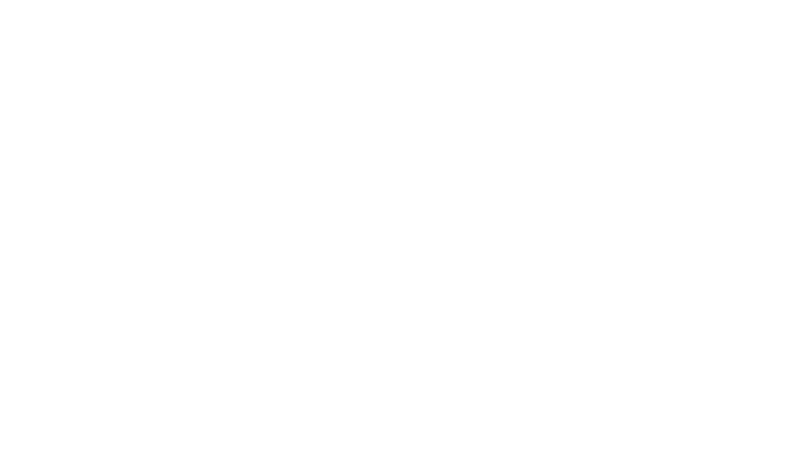
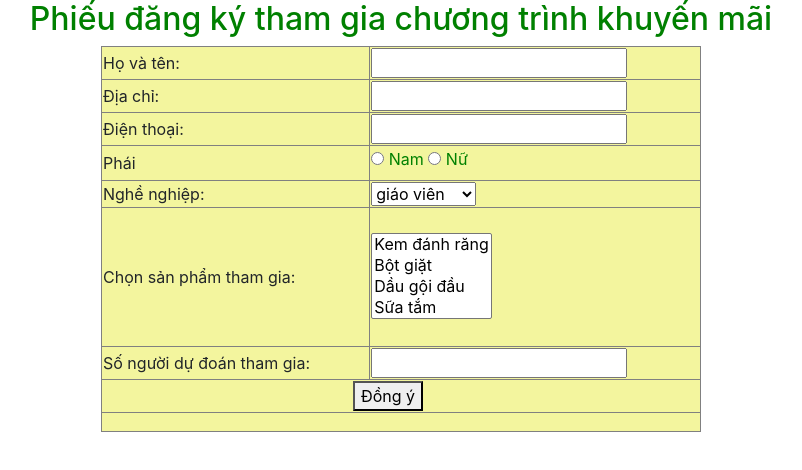
Before and after one commit to MinhThuong8694/MinhThuong8694.github.io, a plain HTML site: page demo/Bai12.html in a window 1280 px wide. Shown: the whole page, without its empty margins (239-1041 px from the left). Drawn offline with nearby package versions, Linux system fonts and the light colour scheme.

Commit message:
them file

```diff
--- a/demo/Bai12.html
+++ b/demo/Bai12.html
@@ -5,11 +5,78 @@
     <meta name="viewport" content="width=device-width, initial-scale=1.0">
     <title>Demo bài 12</title>
     <link rel="stylesheet" href="https://stackpath.bootstrapcdn.com/bootstrap/4.1.3/css/bootstrap.min.css">
-
+    <style>
+        table{
+            margin: 0 auto;
+            background-color: rgb(243, 245, 158);
+            width: 600px;
+        }
+    </style>
+<!-- Có cách nào để cho nút button vào giữa k cần margin-left không? làm sao điều chỉn được các ô nhập dl -->
 </head>
 <body>
     <div class="container">
+        <h2 style="color: green; text-align: center;">Phiếu đăng ký tham gia chương trình khuyến mãi</h2>
+        <table border="1">
+            <tr>
+                <td>Họ và tên:</td>
+                <td><input type="text" id="name" name="name"></td>
+            </tr>
+            <tr>
+                <td>Địa chỉ:</td>
+                <td><input type="text" id="address" name="address"></td>
+            </tr>
+            <tr>
+                <td>Điện thoại:</td>
+                <td><input type="number"></td>
+            </tr>
+            <tr>
+                <td>Phái</td>
+                <td>
+                    <input type="radio" id="male" name="gender" value="male">
+                    <label for="male" style="color: green;">Nam</label>
+                    <input type="radio" id="female" name="gender" value="female">
+                    <label for="female" style="color: green;">Nữ</label><br>
+                </td>
+            </tr>
+            <tr>
+                <td>Nghề nghiệp:</td>
+                <td>
+                    <select id="jobs" name="jobs">
+                        <option value="teacher">giáo viên</option>
+                        <option value="student">Học sinh</option>
+                        <option value="worker">Công nhân</option>
+                        <option value="engineer">Kỹ sư</option>
+                    </select>
+                </td>
+            </tr>
+            <tr>
+                <td>Chọn sản phẩm tham gia:</td>
+                <td>
+                    <br>
+                    <select id="" name="products" size="4" multiple>
+                        <option value="kem">Kem đánh răng</option>
+                        <option value="bot">Bột giặt</option>
+                        <option value="dau">Dầu gội đầu</option>
+                        <option value="sua">Sữa tắm</option>
+                      </select><br><br>
+                </td>
+            </tr>
+            <tr>
+                <td>Số người dự đoán tham gia:</td>
+                <td><input type="number"></td>
+            </tr>
+            <tr>
+                <td colspan="2">
+                    <button onclick="document.getElementById('hien').innerHTML = 'Bạn đã đăng ký thành công!!!'" style="margin-left: 250px;">Đồng ý</button>
+                </td>
 
+            </tr>
+            <tr>
+                <td colspan="2"><p id="hien" style="color: brown; text-align: center;"></p></td>
+
+            </tr>
+        </table>
     </div>
 </body>
 </html>
```
Also changed, not shown: demo/Bai11.html (+29 -0 lines).
